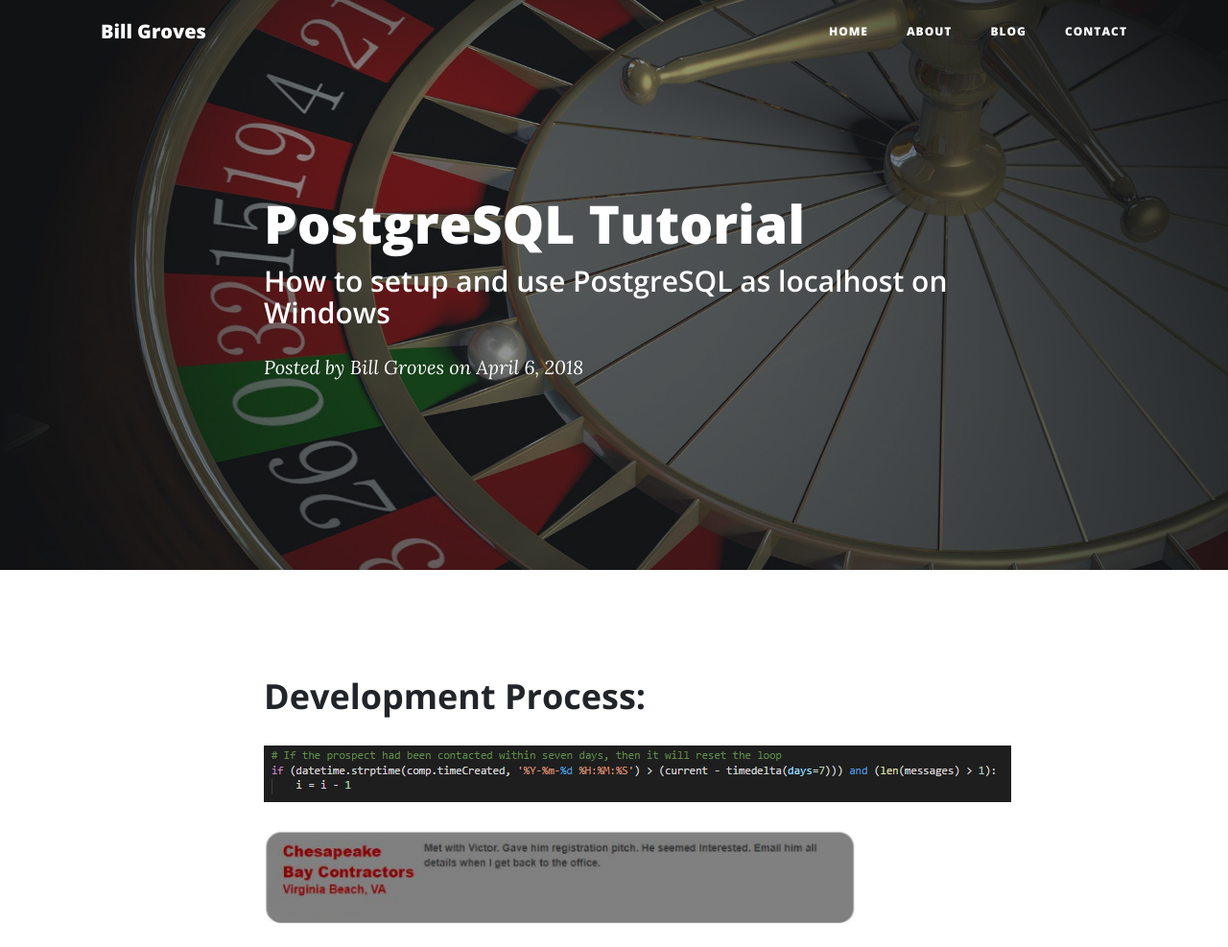
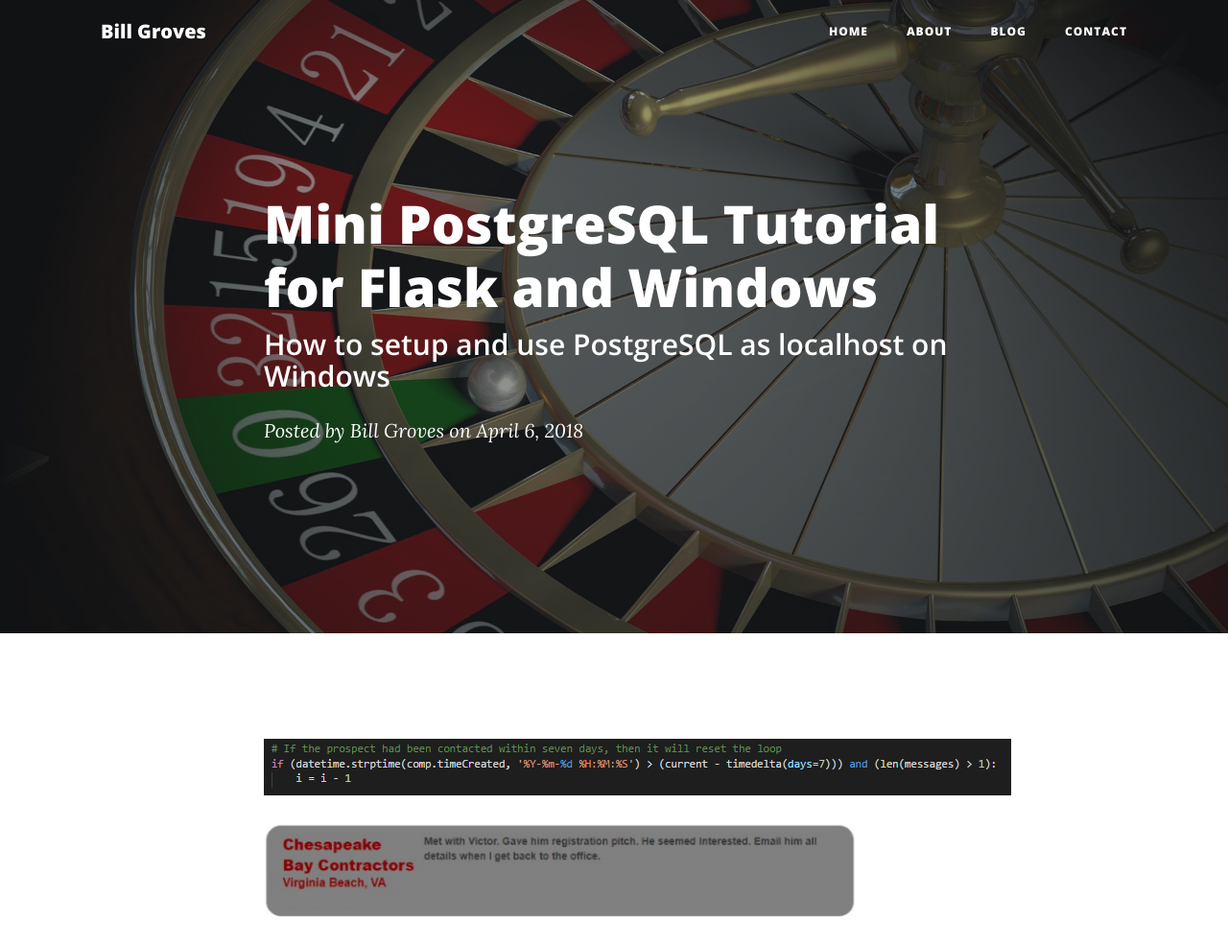
Before and after one commit to billyggroves/myBlog, a Flask app: template templates/unReleasedPosts/postgreSql.html in a window 1280 px wide. Shown: the top 987 px of the page at 96% size. Run offline with Flask 2, Linux system fonts and the light colour scheme; the template is opened without the code that fills it, so the values that code supplies are empty; some libraries are stand-ins or nearby versions.

Commit message:
Add additional edits to Postgresql tutorial

```diff
--- a/templates/unReleasedPosts/postgreSql.html
+++ b/templates/unReleasedPosts/postgreSql.html
@@ -13,7 +13,7 @@
         <div class="row">
           <div class="col-lg-8 col-md-10 mx-auto">
             <div class="post-heading">
-              <h1>PostgreSQL Tutorial</h1>
+              <h1>Mini PostgreSQL Tutorial for Flask and Windows</h1>
               <h2 class="subheading">How to setup and use PostgreSQL as localhost on Windows</h2>
               <span class="meta">Posted by
                 <a href="/about">Bill Groves</a>
@@ -31,7 +31,7 @@
           <div class="col-lg-8 col-md-10 mx-auto">
             <p>
             </p>
-            <h2 class="section-heading">Development Process:</h2>
+            <h2 class="section-heading"></h2>
             <p>
             </p>
             <h5>
```
